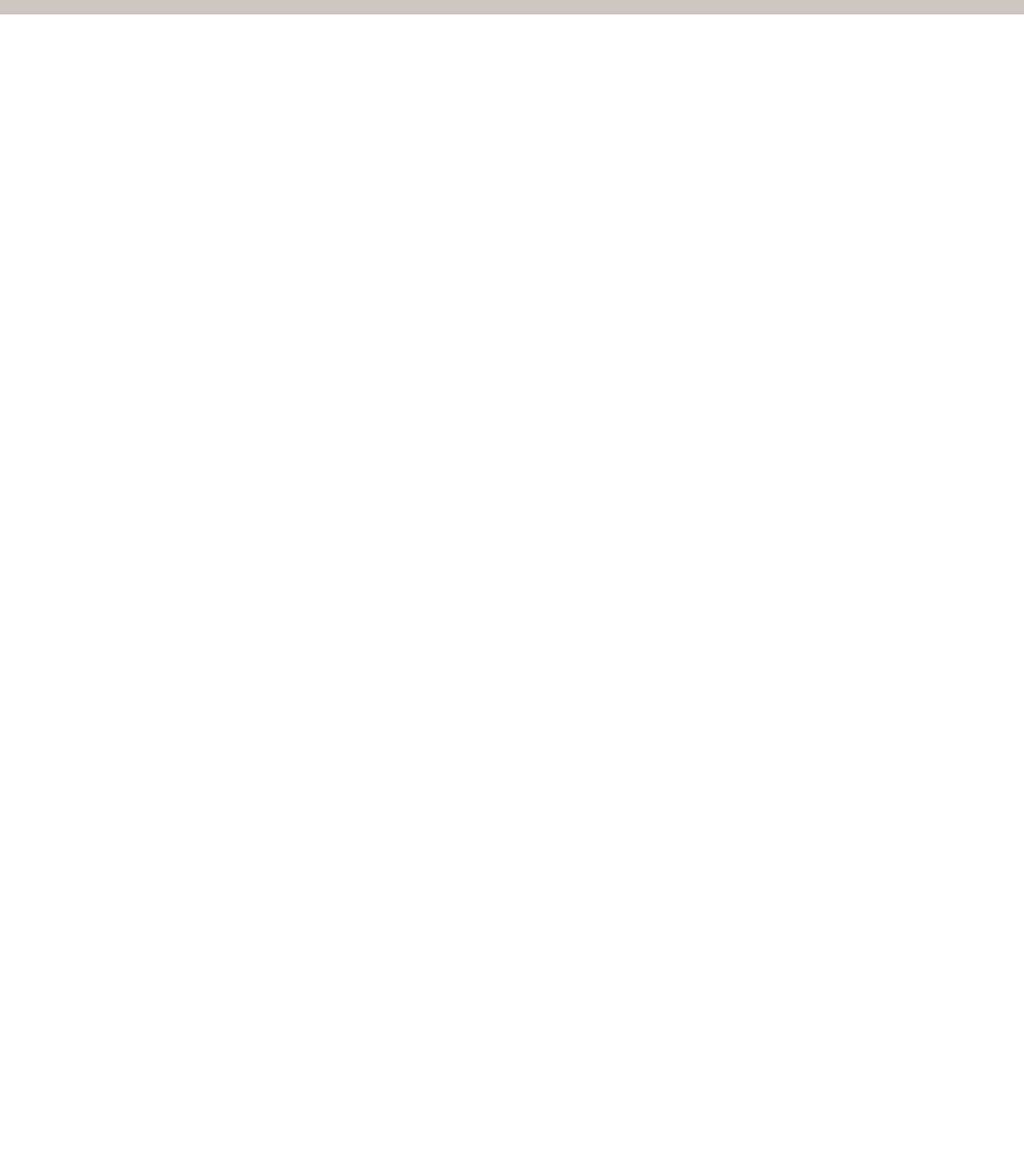
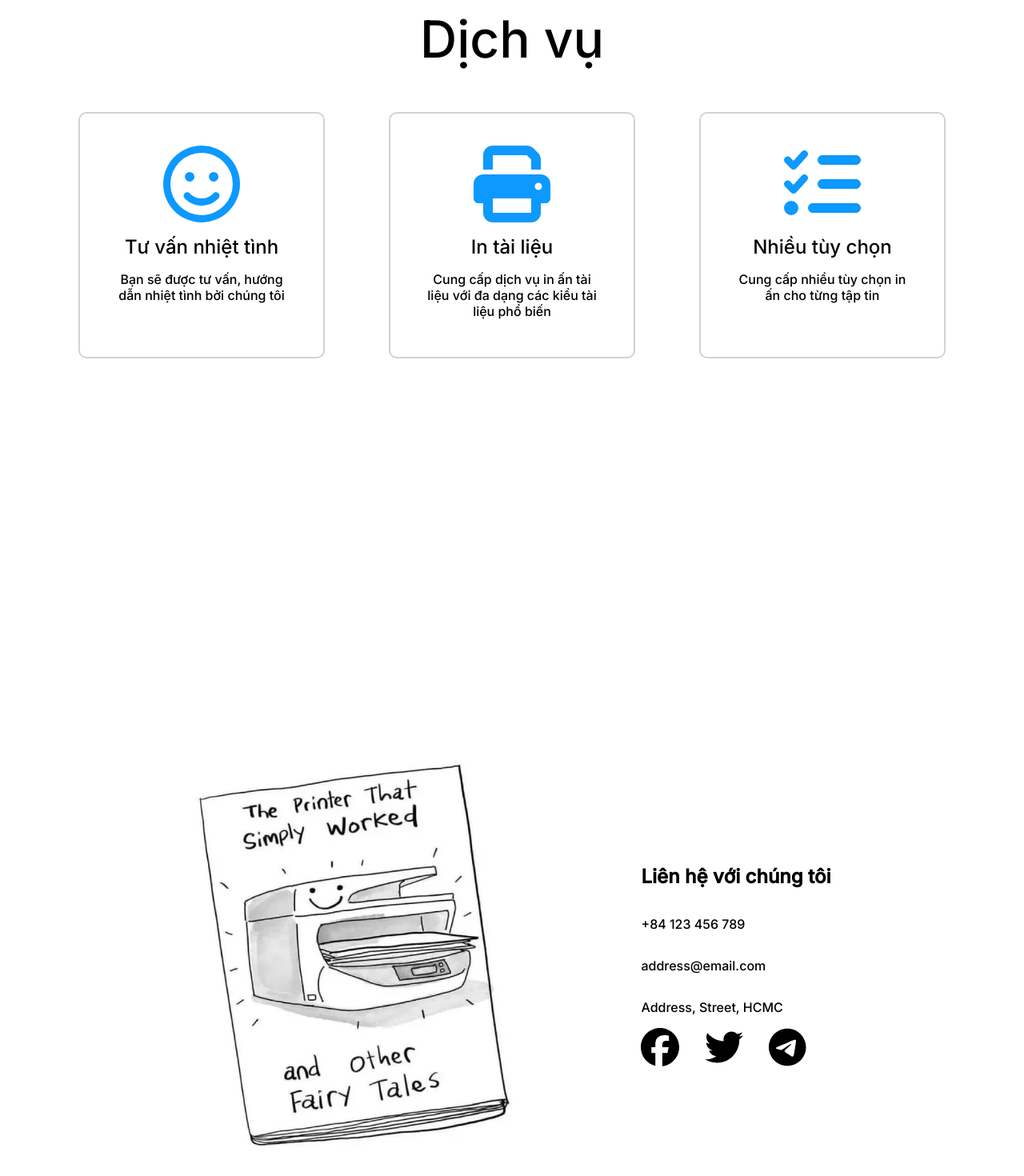
Before and after one commit to pnv2003/hcmut-ssps, a React (Create React App) app in the folder client/: page / in a window 1280 px wide. Shown: the part 1883-3353 px from the top of the page at 80% size. Before the commit the page ends 1901 px from the top, so only its background shows below. Built offline with nearby package versions, Linux system fonts and the light colour scheme; a web font is replaced by a local one.

Commit message:
Implement homepage UI

```diff
--- /dev/null
+++ b/client/src/components/ContactInfo.js
@@ -0,0 +1,26 @@
+import React from "react";
+import { FontAwesomeIcon } from "@fortawesome/react-fontawesome";
+import { faFacebook, faTwitter, faTelegram } from "@fortawesome/free-brands-svg-icons";
+import "../styles/contact-info.css";
+
+export default function ContactInfo() {
+    return (
+        <div className="contact-info">
+            <h2>Liên hệ với chúng tôi</h2>
+            <p>+84 123 456 789</p>
+            <p>address@email.com</p>
+            <p>Address, Street, HCMC</p>
+            <div className="social-media">
+                <a href="https://www.facebook.com/phuong.ngo0320/">
+                    <FontAwesomeIcon icon={faFacebook} size="3x" />
+                </a>
+                <a href="#">
+                    <FontAwesomeIcon icon={faTwitter} size="3x" />
+                </a>
+                <a href="#">
+                    <FontAwesomeIcon icon={faTelegram} size="3x" />
+                </a>
+            </div>
+        </div>
+    );
+}
--- a/client/src/components/SimpleFooter.js
+++ b/client/src/components/Copyright.js
@@ -1,9 +1,9 @@
 import React from "react";
-import "./../styles/simple-footer.css";
+import "./../styles/copyright.css";
 
-export default function SimpleFooter() {
+export default function Copyright() {
     return (
-        <footer className="simple-footer">
+        <footer className="copyright">
             <p>2023 © SSPS - Trường Đại học Bách khoa, Đại học Quốc gia TP.HCM</p>
         </footer>
     );
--- /dev/null
+++ b/client/src/components/Footer.js
@@ -0,0 +1,58 @@
+import { faFacebook, faTelegram, faTwitter } from "@fortawesome/free-brands-svg-icons";
+import { FontAwesomeIcon } from "@fortawesome/react-fontawesome";
+import React from "react";
+import "../styles/footer.css";
+
+export default function Footer() {
+    return (
+        <div className="footer">
+            <div className="upper">
+                <div>
+                    <h2>Dịch vụ</h2>
+
+                </div>
+                <div>
+                    <h2>Thông tin thêm</h2>
+                    <ul>
+                        <li><a href="#">Hỏi đáp</a></li>
+                        <li><a href="#">Blog</a></li>
+                        <li><a href="#">Yêu cầu hỗ trợ</a></li>
+                    </ul>
+                </div>
+                <div>
+                    <h2>Công ty</h2>
+                    <ul>
+                        <li><a href="#">Về chúng tôi</a></li>
+                        <li><a href="#">Liên hệ</a></li>
+                        <li className="social-media">
+                            <a href="https://www.facebook.com/phuong.ngo0320/">
+                                <FontAwesomeIcon icon={faFacebook} color="#049DFF" size="2x"/>
+                            </a>
+                            <a href="#">
+                                <FontAwesomeIcon icon={faTwitter} color="#049DFF" size="2x"/>
+                            </a>
+                            <a href="#">
+                                <FontAwesomeIcon icon={faTelegram} color="#049DFF" size="2x"/>
+                            </a>
+                        </li>
+                    </ul>
+                </div>
+                <div className="register-email">
+                    <h2>Đăng ký nhận thông tin</h2>
+                    <form action="" method="post">
+                        <label for="reg-email">Nhập email</label>
+                        <input type="email" name="reg-email" id="reg-email" />
+                        <input type="submit" value="->" />
+                    </form>
+                </div>
+            </div>
+            <div className="lower">
+                <ul>
+                    <li><a href="#">Điều khoản</a></li>
+                    <li><a href="#">Bảo mật</a></li>
+                    <li><a href="#">Cookies</a></li>
+                </ul>
+            </div>
+        </div>
+    );
+}
--- a/client/src/components/GuestHeader.js
+++ b/client/src/components/Header.js
@@ -4,7 +4,7 @@ import LogoSSPS from "./LogoSSPS";
 import "../styles/header.css";
 import StaticNavBar from "./StaticNavBar";
 
-export default function GuestHeader() {
+export default function Header() {
 
     const items = [
         { text: "Trang chủ", link: "#"},
--- /dev/null
+++ b/client/src/components/IconCard.js
@@ -0,0 +1,16 @@
+import React from "react";
+import "../styles/icon-card.css";
+
+export default function IconCard(props) {
+    return (
+        <div className="icon-card">
+            {props.icon}
+            <p className="title">
+                {props.title}
+            </p>
+            <p className="description">
+                {props.description}
+            </p>
+        </div>
+    );
+}
--- a/client/src/pages/HomePage.js
+++ b/client/src/pages/HomePage.js
@@ -1,11 +1,19 @@
 import { useLocation } from "react-router-dom";
 import StudentHomePage from "./StudentHomePage";
-import GuestHeader from "../components/GuestHeader";
+import Header from "../components/Header";
 import Button from "../components/Button";
 import Title from "../components/Title";
 import Poster from "../components/Poster";
 import OfficePrinter from "../assets/img/office-printer.jpg";
+import PrinterFairyTales from "../assets/img/printer-fairy-tales.png";
 import "../styles/homepage.css";
+import IconCard from "../components/IconCard";
+import { FontAwesomeIcon } from "@fortawesome/react-fontawesome";
+import { faFaceSmile } from "@fortawesome/free-regular-svg-icons";
+import { faListCheck, faPrint } from "@fortawesome/free-solid-svg-icons";
+import ContactInfo from "../components/ContactInfo";
+import Footer from "../components/Footer";
+import Copyright from "../components/Copyright";
 
 export default function HomePage() {
     const location = useLocation();
@@ -16,7 +24,7 @@ export default function HomePage() {
 
     return (
         <div className="homepage">
-            <GuestHeader />
+            <Header />
             <main>
                 <article className="homepage-main" id="home">
                     <div className="homepage-main-left">
@@ -43,8 +51,33 @@ export default function HomePage() {
                         </p>
                     </section>
                 </article>
+                <article className="services" id="services">
+                    <h2>Dịch vụ</h2>
+                    <div className="cards">
+                        <IconCard
+                            icon={<FontAwesomeIcon icon={faFaceSmile} size="6x" color="#0D99FF"/>}
+                            title="Tư vấn nhiệt tình"
+                            description="Bạn sẽ được tư vấn, hướng dẫn nhiệt tình bởi chúng tôi"
+                        />
+                        <IconCard
+                            icon={<FontAwesomeIcon icon={faPrint} size="6x" color="#0D99FF"/>}
+                            title="In tài liệu"
+                            description="Cung cấp dịch vụ in ấn tài liệu với đa dạng các kiểu tài liệu phổ biến"
+                        />
+                        <IconCard
+                            icon={<FontAwesomeIcon icon={faListCheck} size="6x" color="#0D99FF"/>}
+                            title="Nhiều tùy chọn"
+                            description="Cung cấp nhiều tùy chọn in ấn cho từng tập tin"
+                        />
+                    </div>
+                </article>
+                <article className="contact" id="contact">
+                    <Poster src={PrinterFairyTales} alt="Printer Fairy Tales Poster" />
+                    <ContactInfo />
+                </article>
             </main>
-            {/* <SimpleFooter /> */}
+            <Footer />
+            <Copyright />
         </div>
     );
 }
--- a/client/src/pages/StudentHomePage.js
+++ b/client/src/pages/StudentHomePage.js
@@ -1,6 +1,6 @@
 import Button from "../components/Button";
 import Poster from "../components/Poster";
-import SimpleFooter from "../components/SimpleFooter";
+import Copyright from "../components/Copyright";
 import StudentHeader from "../components/StudentHeader";
 import Title from "../components/Title";
 import "./../styles/student-homepage.css";
@@ -25,7 +25,6 @@ export default function StudentHomePage(props) {
                 </div>
                 <Poster src={PrinterComic} alt="Printer Comic Poster" />
             </main>
-            {/* <SimpleFooter /> */}
         </div>
     );
 }
--- /dev/null
+++ b/client/src/styles/contact-info.css
@@ -0,0 +1,13 @@
+.contact-info {
+    display: flex;
+    flex-direction: column;
+}
+
+.contact-info .social-media {
+    display: flex;
+    gap: 2rem;
+}
+
+.contact-info .social-media a:is(:link, :visited, :focus) {
+    color: black;
+}
--- a/client/src/styles/simple-footer.css
+++ b/client/src/styles/copyright.css
@@ -1,4 +1,4 @@
-.simple-footer {
+.copyright {
     background-color: #EEEEEE;
     color: #A49999;
     text-align: center;
--- /dev/null
+++ b/client/src/styles/footer.css
@@ -0,0 +1,50 @@
+.footer {
+    display: flex;
+    flex-direction: column;
+    align-items: center;
+}
+
+.footer .upper {
+    display: flex;
+    gap: 3rem;
+}
+
+.footer .lower {
+    display: flex;
+    flex-direction: column;
+    align-items: center;
+}
+
+.footer .upper ul {
+    display: flex;
+    flex-direction: column;
+    gap: 1rem;
+}
+
+.footer .upper li.social-media {
+    display: flex;
+    gap: 1rem;
+}
+
+.footer .upper .register-email {
+    padding: 0 2rem 2rem 2rem;
+    background-color: #F4F5F9;
+}
+
+.footer .lower ul {
+    display: flex;
+    align-items: center;
+    gap: 2rem;
+    padding: 2rem 0;
+}
+
+.footer ul {
+    list-style-type: none;
+    padding: 0;
+    margin: 0;
+}
+
+.footer a:is(:link, :visited, :focus) {
+    text-decoration: none;
+    color: black;
+}
--- a/client/src/styles/homepage.css
+++ b/client/src/styles/homepage.css
@@ -12,10 +12,10 @@
 
 .homepage article {
     padding: 5rem;
+    height: calc(100vh - 5rem);
 }
 
 .homepage-main {
-    height: calc(100vh - 5rem);
     display: flex;
     align-items: center;
     gap: 2rem;
@@ -40,7 +40,6 @@
 /*************/
 
 .homepage .about-us {
-    height: 861px;
     display: flex;
     flex-direction: column;
     background-image: url("../assets/img/printer-bg.png");
@@ -49,13 +48,49 @@
 }
 
 .homepage .about-us h2 {
-    font-size: 5rem;
+    font-size: 4rem;
 }
 
 .homepage .about-us p {
-    font-size: 2rem;
+    font-size: 1.5rem;
 }
 
 .homepage .about-us .foundation {
     text-align: right;
 }
+
+/*************/
+
+.homepage .services {
+    display: flex;
+    flex-direction: column;
+    align-items: center;
+}
+
+.homepage .services h2 {
+    font-size: 4rem;
+    font-weight: normal;
+}
+
+.homepage .services .cards {
+    display: flex;
+    align-items: center;
+    gap: 5rem;
+}
+
+.homepage .services .icon-card {
+    height: 15rem;
+    width: 15rem;
+}
+
+/*************/
+
+.homepage .contact {
+    display: flex;
+    align-items: center;
+    gap: 10rem;
+}
+
+.homepage .contact .poster {
+    width: 25rem;
+}
--- /dev/null
+++ b/client/src/styles/icon-card.css
@@ -0,0 +1,17 @@
+.icon-card {
+    display: flex;
+    flex-flow: column nowrap;
+    align-items: center;
+    text-align: center;
+    border: 2px solid lightgrey;
+    border-radius: 10px;
+    padding: 2rem;
+}
+
+.icon-card > * {
+    margin: 0.5rem;
+}
+
+.icon-card .title {
+    font-size: 1.5rem;
+}
```
Also changed, not shown: client/src/assets/img/printer-fairy-tales.png (added).
